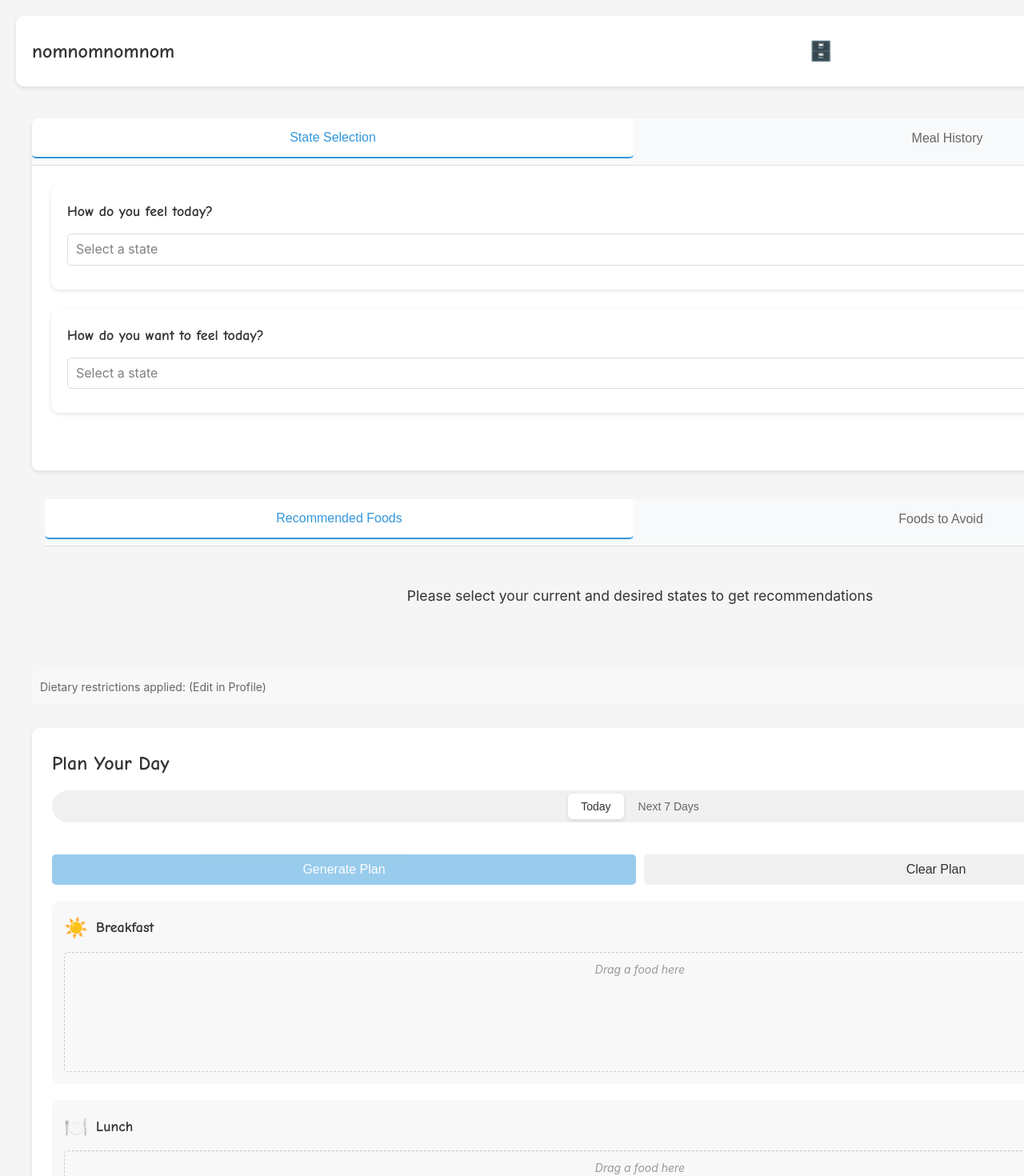
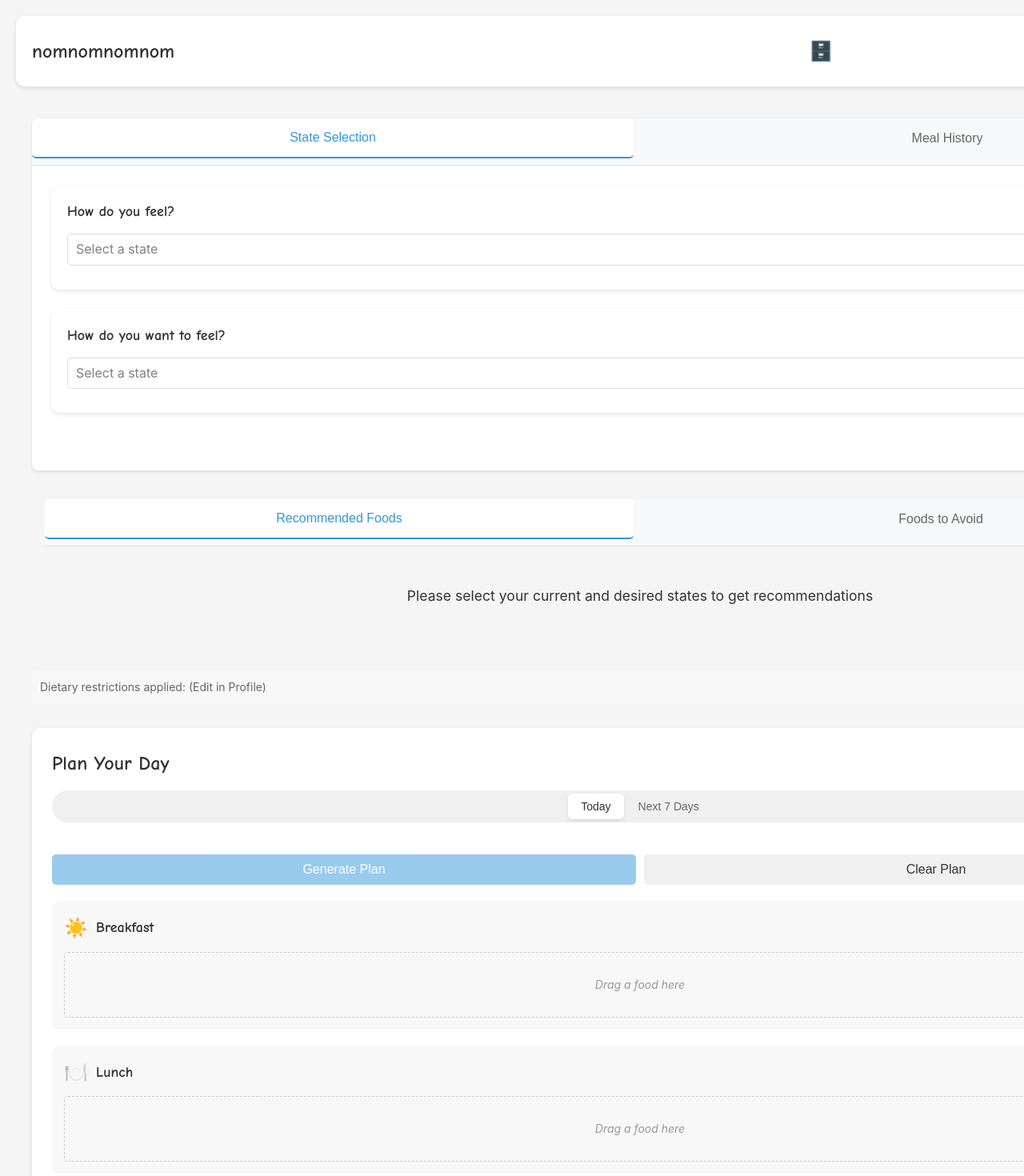
Before and after one commit to DRon98/nomnomnomnom, a React (Create React App) app: page / in a window 1280 px wide. Shown: the top 1470 px of the page at 80% size. Built offline with nearby package versions, Linux system fonts and the light colour scheme.

Commit message:
meal slot spacing updates

```diff
--- a/src/components/MealSlot/styles.css
+++ b/src/components/MealSlot/styles.css
@@ -2,7 +2,10 @@
   background-color: #f8f8f8;
   border-radius: 8px;
   padding: 12px;
-  height: 100%;
+  height: fit-content;
+  min-height: 120px;
+  display: flex;
+  flex-direction: column;
 }
 
 .meal-header {
@@ -51,16 +54,20 @@
 }
 
 .meal-content {
+  flex: 1;
   min-height: 40px;
   padding: 8px;
   border-radius: 4px;
   background-color: white;
   border: 1px dashed #ddd;
+  display: flex;
+  flex-direction: column;
 }
 
 .meal-content.droppable {
   border: 1px dashed #ccc;
-  min-height: 150px;
+  min-height: 80px;
+  max-height: fit-content;
 }
 
 .meal-content.droppable.active {
@@ -70,8 +77,9 @@
 
 .meal-foods {
   display: flex;
-  flex-direction: row;
+  flex-direction: column;
   gap: 8px;
+  padding-bottom: 4px;
 }
 
 .drag-placeholder {
@@ -81,6 +89,8 @@
   color: #999;
   font-size: 12px;
   font-style: italic;
+  height: 100%;
+  min-height: 60px;
 }
 
 .copy-meal-button {
--- a/src/pages/Home.js
+++ b/src/pages/Home.js
@@ -18,12 +18,12 @@ function Home() {
             <StateSelector
               type="current"
               options={CURRENT_STATES}
-              question="How do you feel today?"
+              question="How do you feel?"
             />
             <StateSelector
               type="desired"
               options={DESIRED_STATES}
-              question="How do you want to feel today?"
+              question="How do you want to feel?"
             />
           </TabsContainer>
           <FoodTabs view="day" />
--- a/src/pages/RecipeGenerator.js
+++ b/src/pages/RecipeGenerator.js
@@ -213,8 +213,12 @@ const RecipeGenerator = () => {
         prepTime: { min: 15, max: filters.cookingTime === 'any' ? 90 : parseInt(filters.cookingTime) },
         cookTime: { min: 20, max: filters.cookingTime === 'any' ? 90 : parseInt(filters.cookingTime) },
         difficulty: [filters.skillLevel],
+        servings: filters.servings,
+        maxCalories: filters.maxCalories,
+        pantryOnly: filters.pantryOnly,
         mealTypes: [filters.mealType],
         tags: [...filters.cuisines, ...filters.tastes]
+
       },
       ingredients: selectedIngredients.map(item => ({
         name: item.food.name,
--- a/src/utils/constants.js
+++ b/src/utils/constants.js
@@ -13,7 +13,7 @@ export const DESIRED_STATES = [
   'Calm', 'Content', 'Joyful', 'Optimistic', 'Grateful', 'Loving', 'Peaceful', 'Focused',
   'Clear-headed', 'Alert', 'Creative', 'Motivated', 'Reflective', 'Resilient', 'Mindful',
   'Energized', 'Rested', 'Strong', 'Light', 'Balanced', 'Refreshed', 'Satiated', 'Vibrant',
-  'Flexible', 'Aroused', 'Pain-free', 'Hydrated', 'Blissful', 'Driven', 'Tranquil',
+  'Flexible', 'Sexually Aroused', 'Pain-free', 'Hydrated', 'Blissful', 'Driven', 'Tranquil',
   'Dynamic', 'Grounded'
 ];
 
```
